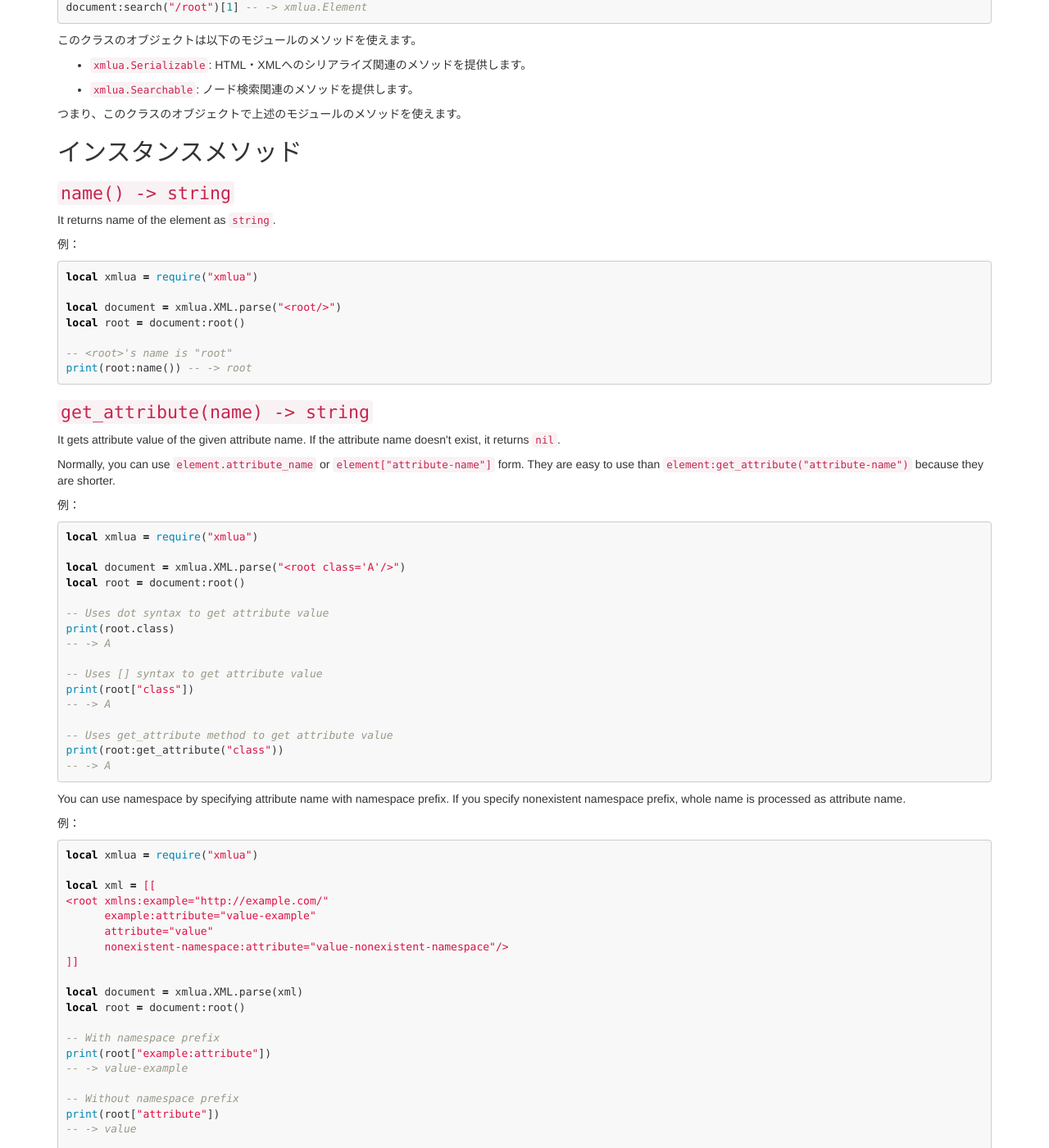
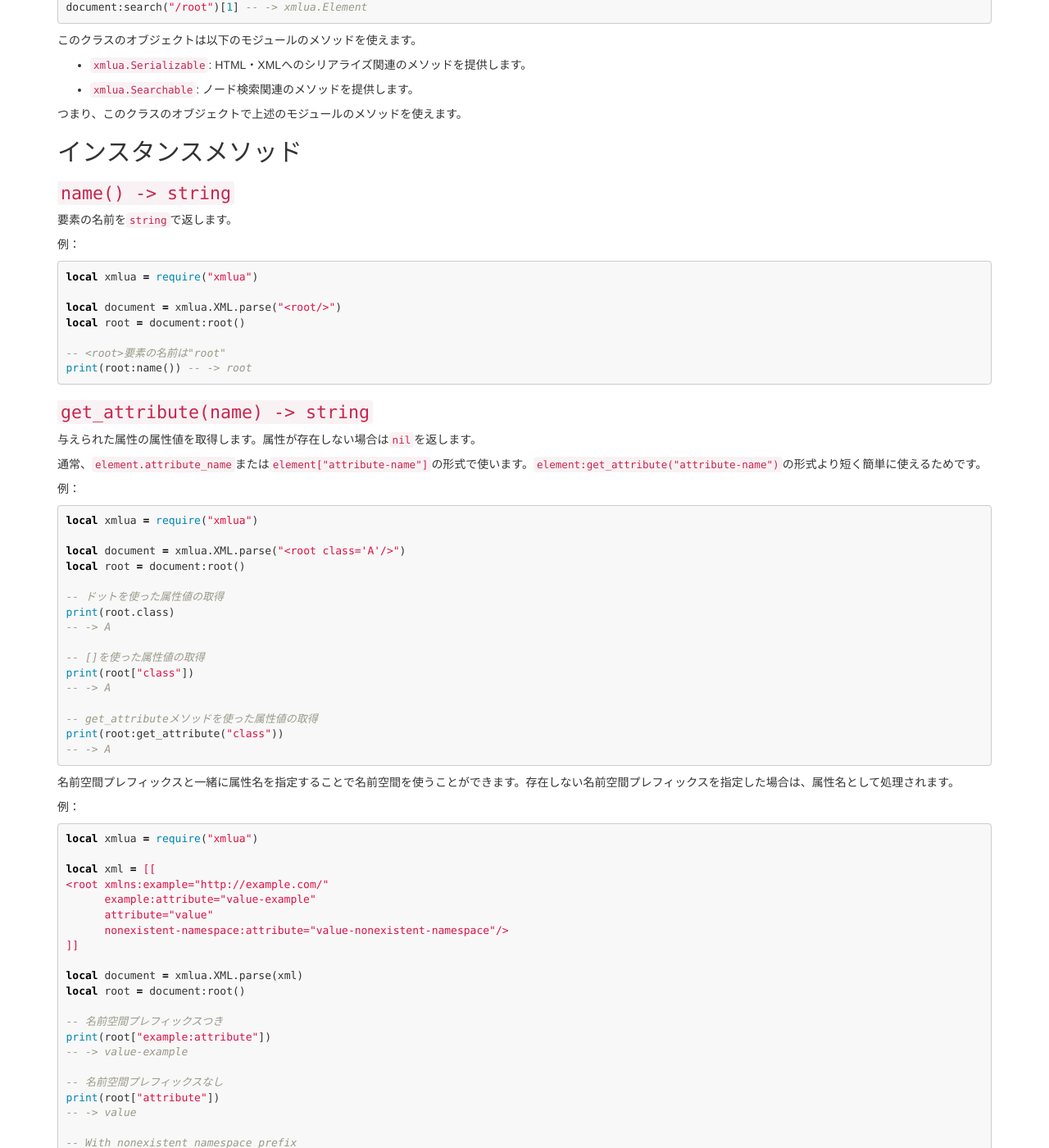
Before and after one commit to clear-code/xmlua, a Jekyll site: the page built from docs/ja/reference/element.md, in a window 1280 px wide and 1400 px high, scrolled down 358 px. Shown: the whole window at 82% size. Built offline with Jekyll 4.4.1, drawn with Linux system fonts in a browser that asks for light colours; some of the changed text lies outside the part shown.

Commit message:
doc: Translate into Japanese of `Methods` of element.md

````diff
--- a/docs/ja/reference/element.md
+++ b/docs/ja/reference/element.md
@@ -31,7 +31,7 @@ document:search("/root")[1] -- -> xmlua.Element
 
 ### `name() -> string` {#name}
 
-It returns name of the element as `string`.
+要素の名前を`string`で返します。
 
 例：
 
@@ -41,15 +41,15 @@ local xmlua = require("xmlua")
 local document = xmlua.XML.parse("<root/>")
 local root = document:root()
 
--- <root>'s name is "root"
+-- <root>要素の名前は"root"
 print(root:name()) -- -> root
 ```
 
 ### `get_attribute(name) -> string` {#get-attribute}
 
-It gets attribute value of the given attribute name. If the attribute name doesn't exist, it returns `nil`.
+与えられた属性の属性値を取得します。属性が存在しない場合は`nil`を返します。
 
-Normally, you can use `element.attribute_name` or `element["attribute-name"]` form. They are easy to use than `element:get_attribute("attribute-name")` because they are shorter.
+通常、`element.attribute_name`または`element["attribute-name"]`の形式で使います。`element:get_attribute("attribute-name")`の形式より短く簡単に使えるためです。
 
 例：
 
@@ -59,20 +59,20 @@ local xmlua = require("xmlua")
 local document = xmlua.XML.parse("<root class='A'/>")
 local root = document:root()
 
--- Uses dot syntax to get attribute value
+-- ドットを使った属性値の取得
 print(root.class)
 -- -> A
 
--- Uses [] syntax to get attribute value
+-- []を使った属性値の取得
 print(root["class"])
 -- -> A
 
--- Uses get_attribute method to get attribute value
+-- get_attributeメソッドを使った属性値の取得
 print(root:get_attribute("class"))
 -- -> A
 ```
 
-You can use namespace by specifying attribute name with namespace prefix. If you specify nonexistent namespace prefix, whole name is processed as attribute name.
+名前空間プレフィックスと一緒に属性名を指定することで名前空間を使うことができます。存在しない名前空間プレフィックスを指定した場合は、属性名として処理されます。
 
 例：
 
@@ -89,11 +89,11 @@ local xml = [[
 local document = xmlua.XML.parse(xml)
 local root = document:root()
 
--- With namespace prefix
+-- 名前空間プレフィックスつき
 print(root["example:attribute"])
 -- -> value-example
 
--- Without namespace prefix
+-- 名前空間プレフィックスなし
 print(root["attribute"])
 -- -> value
 
@@ -104,7 +104,7 @@ print(root["nonexistent-namespace:attribute"])
 
 ### `previous() -> xmlua.Element` {#previous}
 
-It returns the previous sibling element as `xmlua.Element`. If there is no previous sibling element, it returns `nil`.
+前の兄弟要素を`xmlua.Element`として返します。前の兄弟要素が存在しない場合は、`nil`を返します。
 
 例：
 
@@ -122,20 +122,20 @@ local xml = [[
 local document = xmlua.XML.parse(xml)
 local sub2 = document:search("/root/sub2")[1]
 
--- Gets the previous sibling element of <sub2>
+-- <sub2>の前の兄弟要素を取得する
 print(sub2:previous():to_xml())
 -- <sub1/>
 
 local sub1 = sub2:previous()
 
--- Gets the previous sibling element of <sub1>
+-- <sub1>の前の兄弟要素を取得
 print(sub1:previous())
 -- nil
 ```
 
 ### `next() -> xmlua.Element` {#next}
 
-It returns the next sibling element as `xmlua.Element`. If there is no next sibling element, it returns `nil`.
+次の兄弟要素を`xmlua.Element`として返します。次の兄弟要素が無い場合は、`nil`を返します。
 
 例：
 
@@ -153,20 +153,20 @@ local xml = [[
 local document = xmlua.XML.parse(xml)
 local sub2 = document:search("/root/sub2")[1]
 
--- Gets the next sibling element of <sub2>
+-- <sub2>の次の兄弟要素を取得
 print(sub2:next():to_xml())
 -- <sub3/>
 
 local sub3 = sub2:next()
 
--- Gets the next sibling element of <sub3>
+-- <sub3>の次の兄弟要素を取得
 print(sub3:next())
 -- nil
 ```
 
 ### `parent() -> xmlua.Element` {#parent}
 
-It returns the parent element as `xmlua.Element`. If the element is root element, it returns [`xmlua.Document`][document].
+親要素を`xmlua.Element`として返します。要素がルート要素の場合は、[`xmlua.Document`][document]を返します。
 
 例：
 
@@ -184,7 +184,7 @@ local xml = [[
 local document = xmlua.XML.parse(xml)
 local sub2 = document:search("/root/sub2")[1]
 
--- Gets the parent element of <sub2>
+-- <sub2>の親要素を取得
 print(sub2:parent():to_xml())
 -- <root>
 --   <sub1/>
@@ -194,7 +194,7 @@ print(sub2:parent():to_xml())
 
 local root = sub2:parent()
 
--- Gets the parent element of <root>: xmlua.Document
+-- <root>要素の親要素を取得: xmlua.Document
 print(root:parent():to_xml())
 -- <?xml version="1.0" encoding="UTF-8"?>
 -- <root>
@@ -205,14 +205,14 @@ print(root:parent():to_xml())
 
 local document = root:parent()
 
--- Gets the parent of document
+-- documentの親要素を取得
 print(document:parent())
 -- nil
 ```
 
 ### `children() -> [xmlua.Element]` {#children}
 
-It returns the child elements as an array of `xmlua.Element`.
+子要素を`xmlua.Element`の配列として返す。
 
 例：
 
@@ -230,7 +230,7 @@ local xml = [[
 local document = xmlua.XML.parse(xml)
 local root = document:root()
 
--- Gets all child elements of <root> (<sub1>, <sub2> and <sub3>)
+-- <root>の全ての子要素を取得(<sub1>, <sub2> and <sub3>)
 local subs = root:children()
 
 print(#subs)
````
Also changed, not shown: 1 other file.
